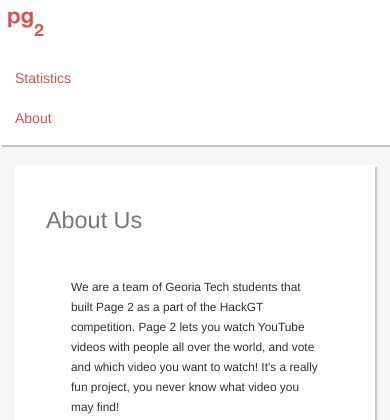
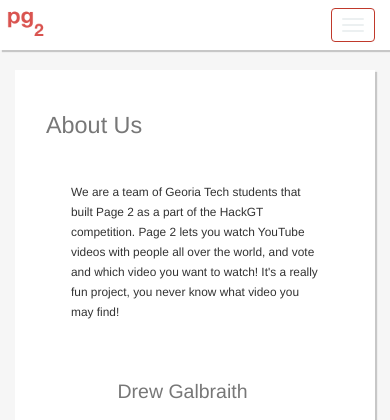
Before and after one commit to JLHasson/pg2, a Flask app: page /about in a window 390 px wide. Shown: the top 420 px of the page. Run offline with Flask 2, Linux system fonts and the light colour scheme; data that the repository does not hold is empty; some libraries are stand-ins or nearby versions.

Commit message:
fixed mobile header

```diff
--- a/app/static/js/functions.js
+++ b/app/static/js/functions.js
@@ -374,7 +374,7 @@ function generateGreeting() {
         'with nothing better to do',
         'looking for something new',
         'just as confused as you',
-        'don\'t know what they\'re watching',
+        'confused about what they\'re watching',
         'procrastinating right now',
         'taking a long lunch',
         'sitting on the toilet'
--- a/app/templates/about.html
+++ b/app/templates/about.html
@@ -24,11 +24,19 @@
                       <a class="navbar-brand" href="/">
                           <img src="/static/assets/pg2-logo.png" alt="Brand" width="50px" height="50px" style="padding: 0;">
                       </a>
+                      <button type="button" class="navbar-toggle collapsed" data-toggle="collapse" data-target="#navbar" aria-expanded="false" aria-controls="navbar">
+                        <span class="sr-only">Toggle navigation</span>
+                        <span class="icon-bar"></span>
+                        <span class="icon-bar"></span>
+                        <span class="icon-bar"></span>
+                      </button>
                     </div>
+                    <div id="navbar" class="collapse navbar-collapse" aria-expanded="false" style="height: 1px;">
                         <ul class="nav navbar-nav">
                             <li><a href="/stats">Statistics</a></li>
                             <li><a href="/about">About</a></li>
                         </ul>
+                    </div>
                   </div><!-- /.navbar-collapse -->
                 </nav>
             </div><!-- /.container-fluid -->
```
Also changed, not shown: app/templates/index.html (+12 -4 lines), app/templates/stats.html (+9 -0 lines). Lines whose indentation alone changed are shown as unchanged.
